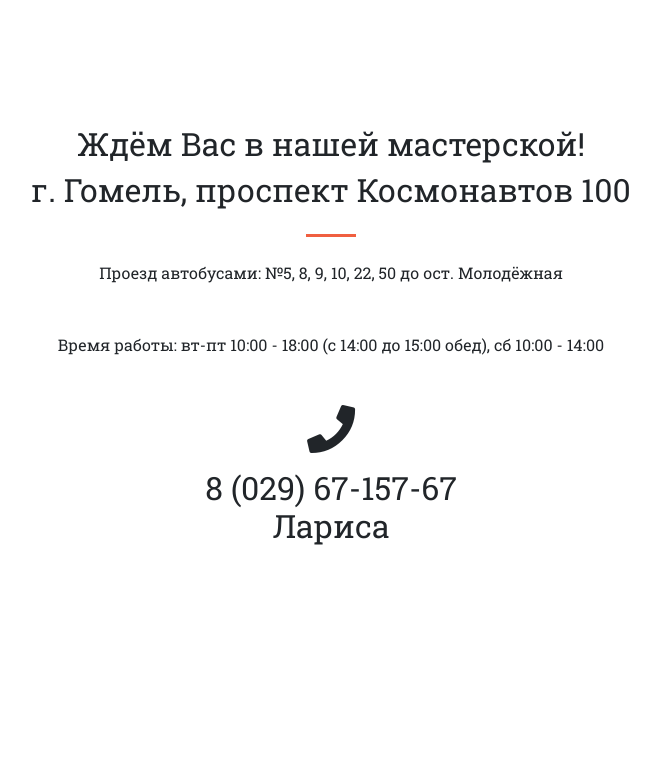
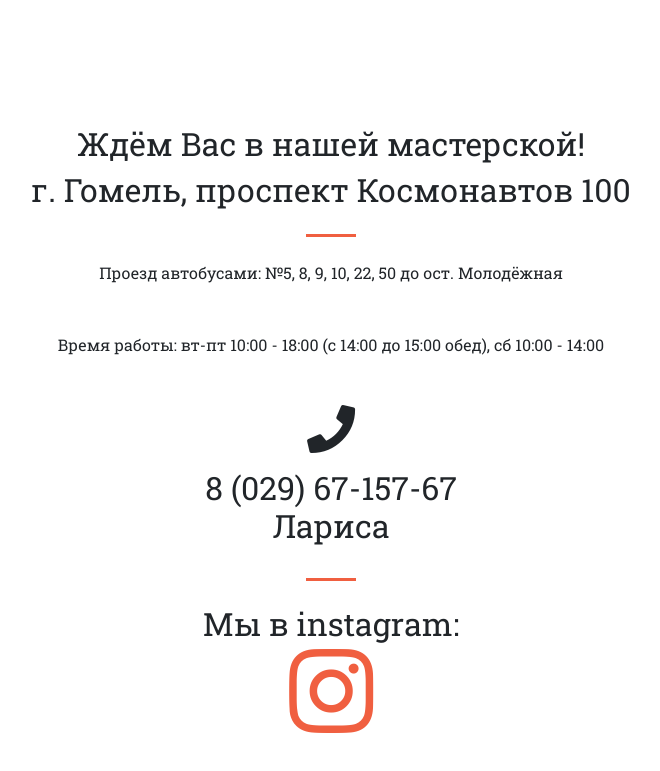
Before and after one commit to mrgodzilla/mrgodzilla.github.io, a plain HTML site: page index.html in a window 1280 px wide. Shown: the part 3590-4361 px from the top of the page, without its empty margins (309-969 px from the left). Before the commit the page ends 4272 px from the top, so only its background shows below. Drawn offline with nearby package versions, Linux system fonts and the light colour scheme; a web font is replaced by a local one.

Commit message:
add instagram link

```diff
--- a/index.html
+++ b/index.html
@@ -389,6 +389,12 @@
             <h2 class="section-heading">8 (029) 67-157-67 Лариса</h2>
           </div>
         </div>
+        <hr class="my-4">
+        <div class="row">
+          <div class="col-lg-4 mx-auto text-center">
+            <h2 class="section-heading">Мы в instagram:<br><a href="https://www.instagram.com/pavlovalaura31/"><i class="fab fa-instagram fa-3x mb-3 sr-contact-1"></i></a></h2>
+          </div>
+        </div>
       </div>
     </section>
 
```
